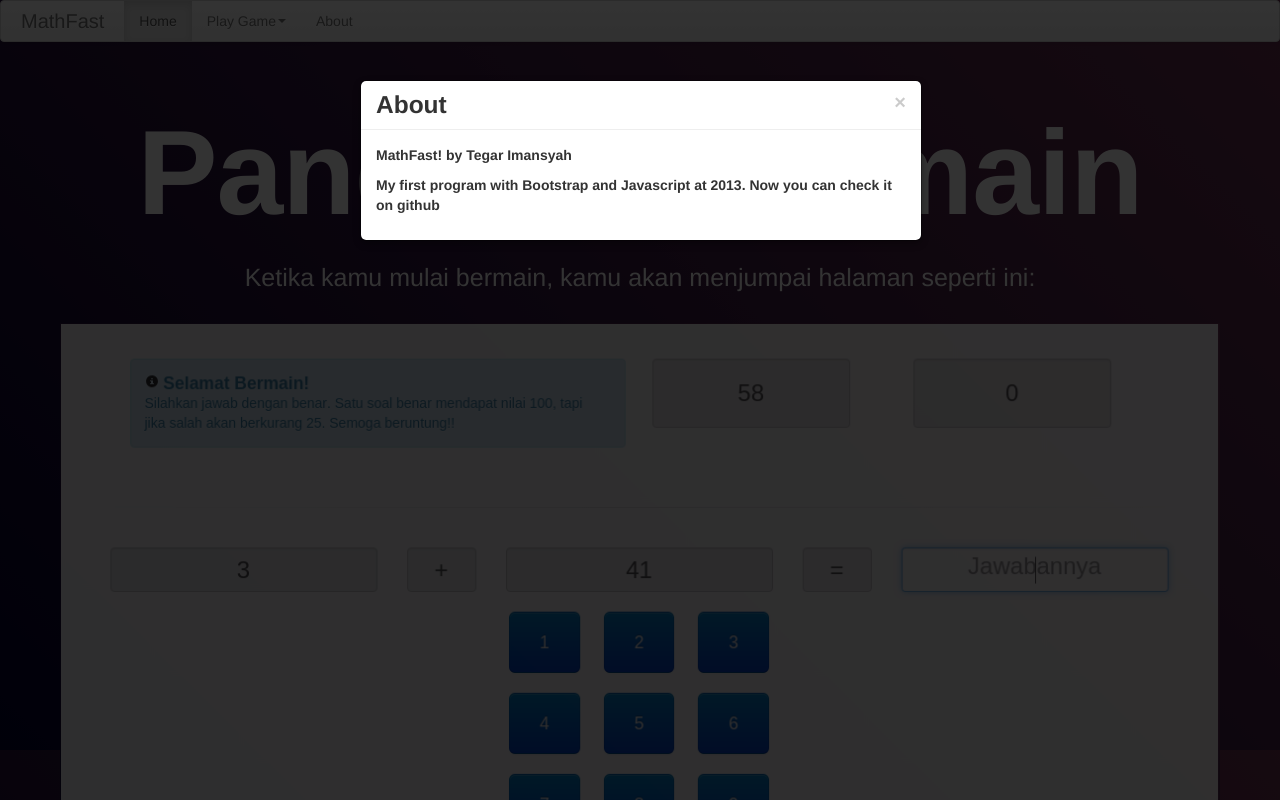
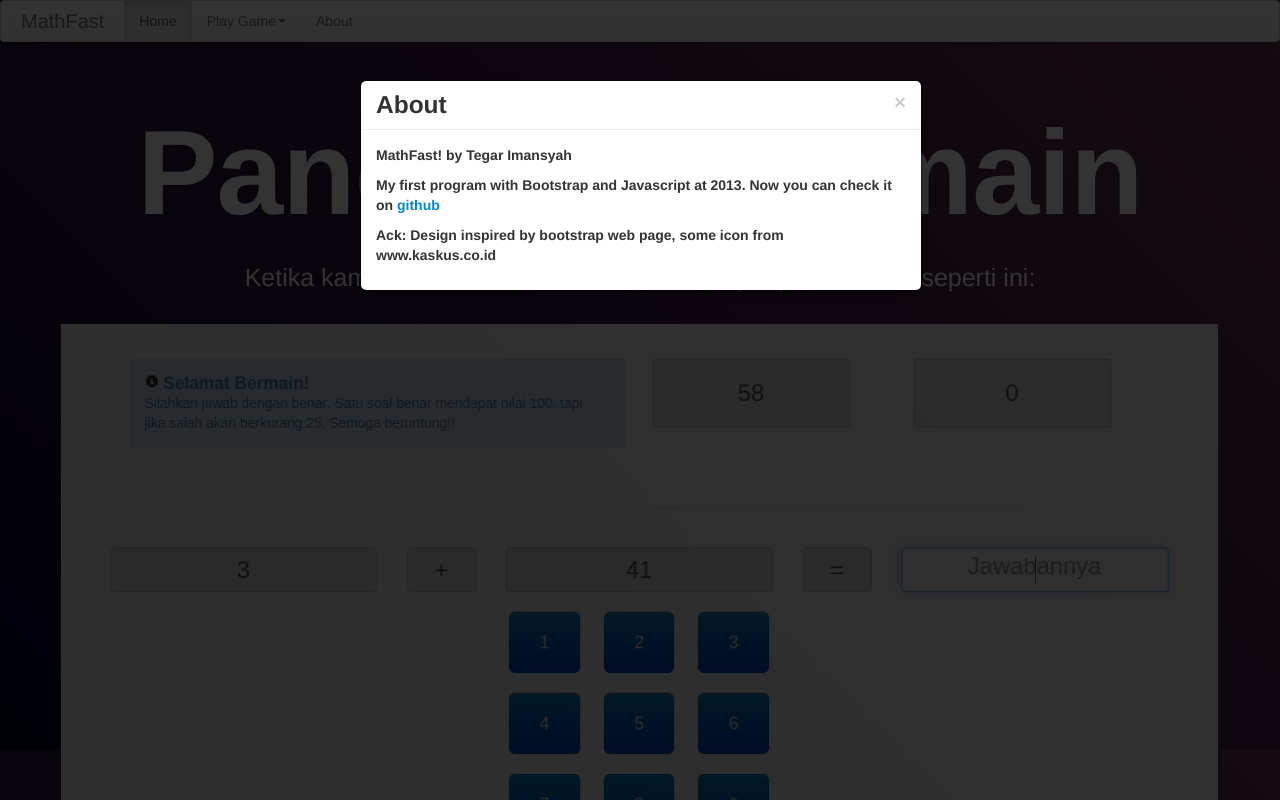
Before and after one commit to tegarimansyah/MathFast, a plain HTML site: page help.html in a window 1280 px wide. Both pictures are taken after a click on the button "About". Shown: the top 800 px of the page. Drawn offline with Linux system fonts and the light colour scheme.

Commit message:
Upload first version with minor text revision

```diff
--- a/help.html
+++ b/help.html
@@ -113,7 +113,8 @@
           </div>
           <div class="modal-body">
             <p><b>MathFast!<b> by Tegar Imansyah</p>
-            <p>My first program with Bootstrap and Javascript at 2013. Now you can check it on github</p>
+            <p>My first program with Bootstrap and Javascript at 2013. Now you can check it on <a href="http://github.com/tegarimansyah/MathFast">github</a></p>
+            <p>Ack: Design inspired by bootstrap web page, some icon from www.kaskus.co.id</p>
           </div>
         </div>
         <script src="js/jquery.js"></script>
```
Also changed, not shown: index.html (+1 -1 lines), 1 other file.
